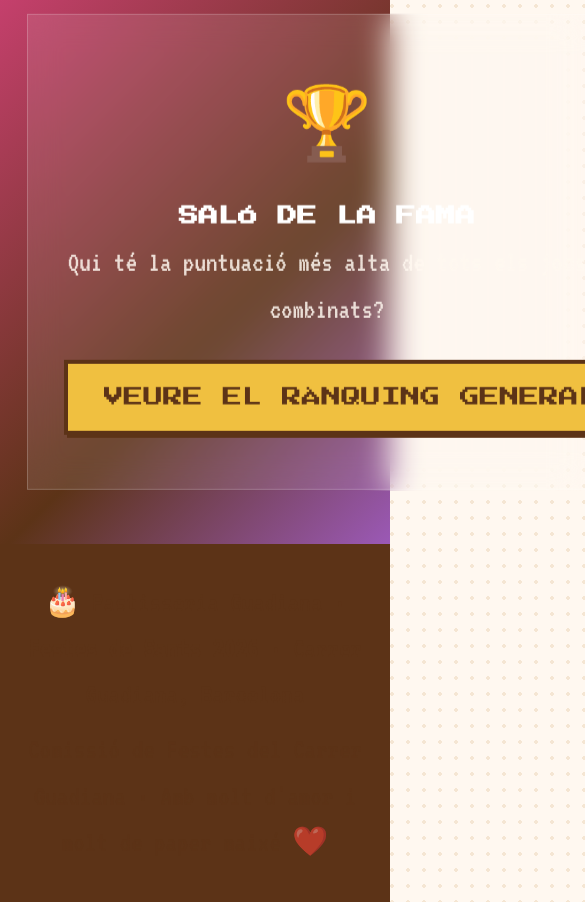
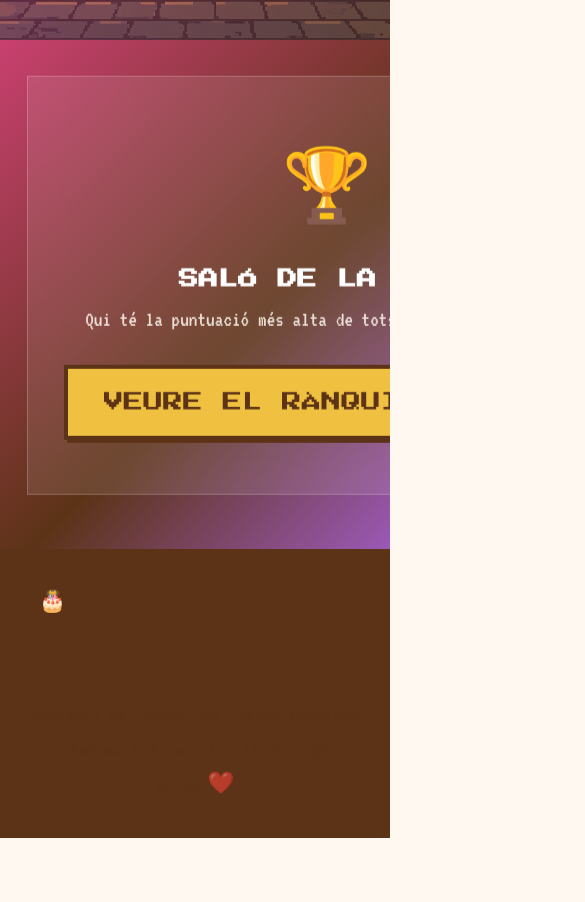
Before and after one commit to comiguadiana/pastisseria, a plain HTML site: page index.html in a window 390 px wide. Shown: the part 946-1848 px from the top of the page, 585 px wide, since content can reach past the window. After the commit the page ends 1784 px from the top, so only its background shows below. Drawn offline with Linux system fonts and the light colour scheme.

Commit message:
Fix(responsive): amagar scroll horitzontal, forçar navbar wrap i utilitzar font flexible per als <p>

```diff
--- a/assets/css/base.css
+++ b/assets/css/base.css
@@ -84,6 +84,7 @@
   font-size: 18px;
   scroll-behavior: smooth;
   -webkit-text-size-adjust: 100%;
+  overflow-x: hidden;
 }
 
 body {
@@ -135,7 +136,7 @@
 
 p {
   font-family: var(--font-ui);
-  font-size: 1.6rem;
+  font-size: clamp(1.2rem, 3.5vw, 1.8rem);
   color: var(--chocolate);
 }
 
@@ -164,6 +165,7 @@
   display: flex;
   align-items: center;
   justify-content: space-between;
+  flex-wrap: wrap;
   gap: 1rem;
 }
 
```
